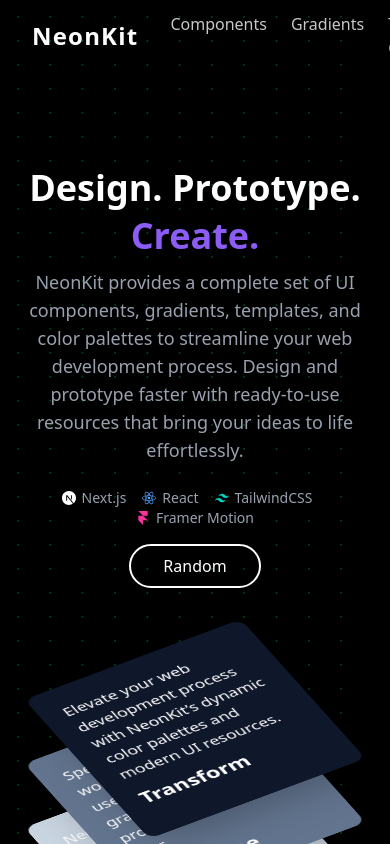
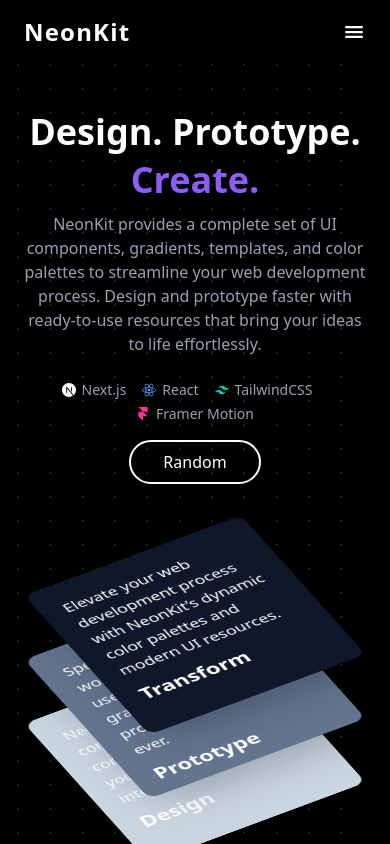
Before and after one commit to RitickLath/neonkit, a React (Vite) app: page / in a window 390 px wide. Shown: the top 844 px of the page. Built offline with nearby package versions, Linux system fonts and the light colour scheme.

Commit message:
Navbar Responsive

```diff
--- a/src/Components/Navbar.tsx
+++ b/src/Components/Navbar.tsx
@@ -1,36 +1,104 @@
+import { useState } from "react";
+import { IoSunnyOutline, IoMenu, IoClose } from "react-icons/io5";
+import { FaTwitter } from "react-icons/fa6";
+import { motion, AnimatePresence } from "framer-motion";
+
 const Navbar = () => {
+  const [isOpen, setIsOpen] = useState(false);
+
   return (
-    <nav className="overflow-x-hidden text-white items-center flex space-x-8 lg:space-x-12 text-lg px-8 lg:px-12 lg:py-4 py-3">
+    <nav className="shadow-2xl bg-black text-white flex justify-between items-center px-6 lg:px-12 py-4">
+      {/* Logo */}
       <a href="/" className="font-bold text-2xl tracking-wider">
         NeonKit
       </a>
-      <div className="flex space-x-6">
-        <a
-          href="/components"
-          className="hover:text-white cursor-pointer text-[#C8C8C8] text-base"
-        >
-          Components
-        </a>
+
+      {/* Desktop Menu */}
+      <div className="hidden lg:flex space-x-6">
+        {["Components", "Gradients", "Text Gradient", "Palettes"].map(
+          (item) => (
+            <a
+              key={item}
+              href={`/${item.toLowerCase().replace(" ", "-")}`}
+              className="hover:text-white cursor-pointer text-[#C8C8C8] text-base"
+            >
+              {item}
+            </a>
+          )
+        )}
+      </div>
+
+      {/* Icons: Dark Mode & Twitter */}
+      <div className="hidden lg:flex space-x-4 items-center">
+        <motion.button whileHover={{ rotateZ: 100 }} className="text-xl">
+          <IoSunnyOutline />
+        </motion.button>
 
         <a
-          href="/gradients"
-          className="hover:text-white cursor-pointer text-[#C8C8C8] text-base"
+          href="https://x.com/RitickCodes"
+          target="_blank"
+          rel="noopener noreferrer"
+          className="text-xl text-blue-400 hover:text-blue-300"
         >
-          Gradients
-        </a>
-        <a
-          href="/text-gradient"
-          className="hover:text-white cursor-pointer text-[#C8C8C8] text-base"
-        >
-          Text Gradient
-        </a>
-        <a
-          href="/Palettes"
-          className="hover:text-white cursor-pointer text-[#C8C8C8] text-base"
-        >
-          Palettes
+          <FaTwitter />
         </a>
       </div>
+
+      {/* Mobile Menu Button */}
+      <button className="lg:hidden text-2xl" onClick={() => setIsOpen(true)}>
+        <IoMenu />
+      </button>
+
+      {/* Mobile Drawer */}
+      <AnimatePresence>
+        {isOpen && (
+          <motion.div
+            initial={{ x: "100%" }}
+            animate={{ x: 0 }}
+            exit={{ x: "100%" }}
+            transition={{ type: "spring", stiffness: 100 }}
+            className="fixed top-0 right-0 w-64 h-full bg-black shadow-lg flex flex-col items-center p-6 space-y-6 lg:hidden"
+          >
+            {/* Close Button */}
+            <button
+              className="self-end text-3xl"
+              onClick={() => setIsOpen(false)}
+            >
+              <IoClose />
+            </button>
+
+            {/* Mobile Menu Items */}
+            {["Components", "Gradients", "Text Gradient", "Palettes"].map(
+              (item) => (
+                <a
+                  key={item}
+                  href={`/${item.toLowerCase().replace(" ", "-")}`}
+                  className="text-lg text-[#C8C8C8] hover:text-white"
+                  onClick={() => setIsOpen(false)}
+                >
+                  {item}
+                </a>
+              )
+            )}
+
+            {/* Icons: Dark Mode & Twitter */}
+            <div className="flex space-x-4 items-center">
+              <motion.button whileHover={{ rotateZ: 100 }} className="text-2xl">
+                <IoSunnyOutline />
+              </motion.button>
+
+              <a
+                href="https://x.com/RitickCodes"
+                target="_blank"
+                rel="noopener noreferrer"
+                className="text-2xl text-blue-400 hover:text-blue-300"
+              >
+                <FaTwitter />
+              </a>
+            </div>
+          </motion.div>
+        )}
+      </AnimatePresence>
     </nav>
   );
 };
--- a/src/Routes/Home.tsx
+++ b/src/Routes/Home.tsx
@@ -20,7 +20,7 @@
   }, []);
 
   return (
-    <div className="pt-24 lg:pt-0 w-full flex flex-col lg:flex-row items-center justify-evenly px-6">
+    <div className="pt-12 lg:pt-0 w-full flex flex-col lg:flex-row items-center justify-evenly px-6">
       {/* Left Side (Text) */}
       <div className="text-center md:text-left">
         <h1 className="font-bold text-white text-4xl sm:text-6xl lg:text-6xl">
@@ -30,7 +30,7 @@
           {word.letter}.
         </h1>
 
-        <p className="pt-3 max-w-[400px] sm:max-w-[500px] text-lg text-gray-400">
+        <p className="pt-3 max-w-[400px] sm:max-w-[500px] sm:text-lg text-gray-400">
           NeonKit provides a complete set of UI components, gradients,
           templates, and color palettes to streamline your web development
           process. Design and prototype faster with ready-to-use resources that
@@ -38,7 +38,7 @@
         </p>
 
         {/* Logos */}
-        <div className="flex flex-wrap justify-center md:justify-normal space-x-4 mt-6 text-white text-sm sm:text-lg">
+        <div className="flex flex-wrap space-y-1 justify-center md:justify-normal space-x-4 mt-6 text-white text-sm sm:text-lg">
           <div className="flex items-center space-x-1.5">
             <SiNextdotjs className="hover:text-gray-400 transition-all" />
             <p className="text-gray-400">Next.js</p>
```
